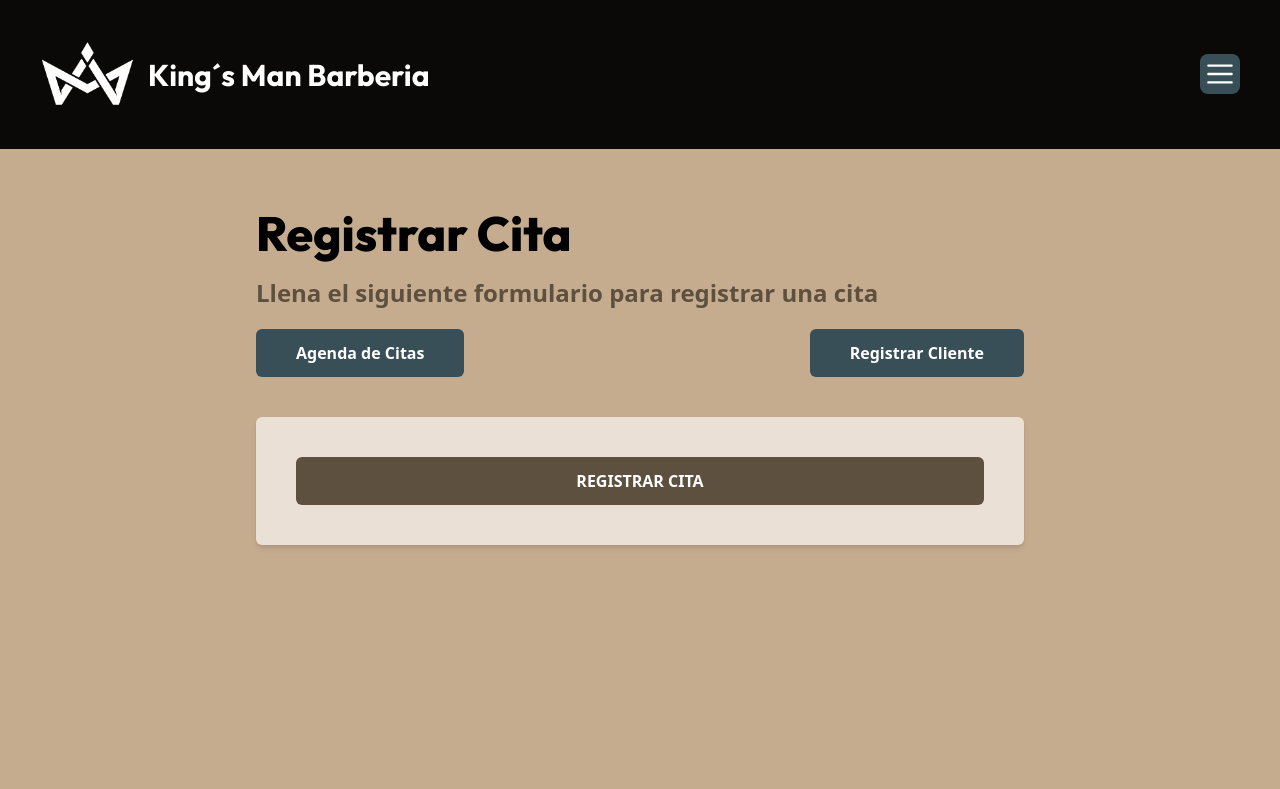
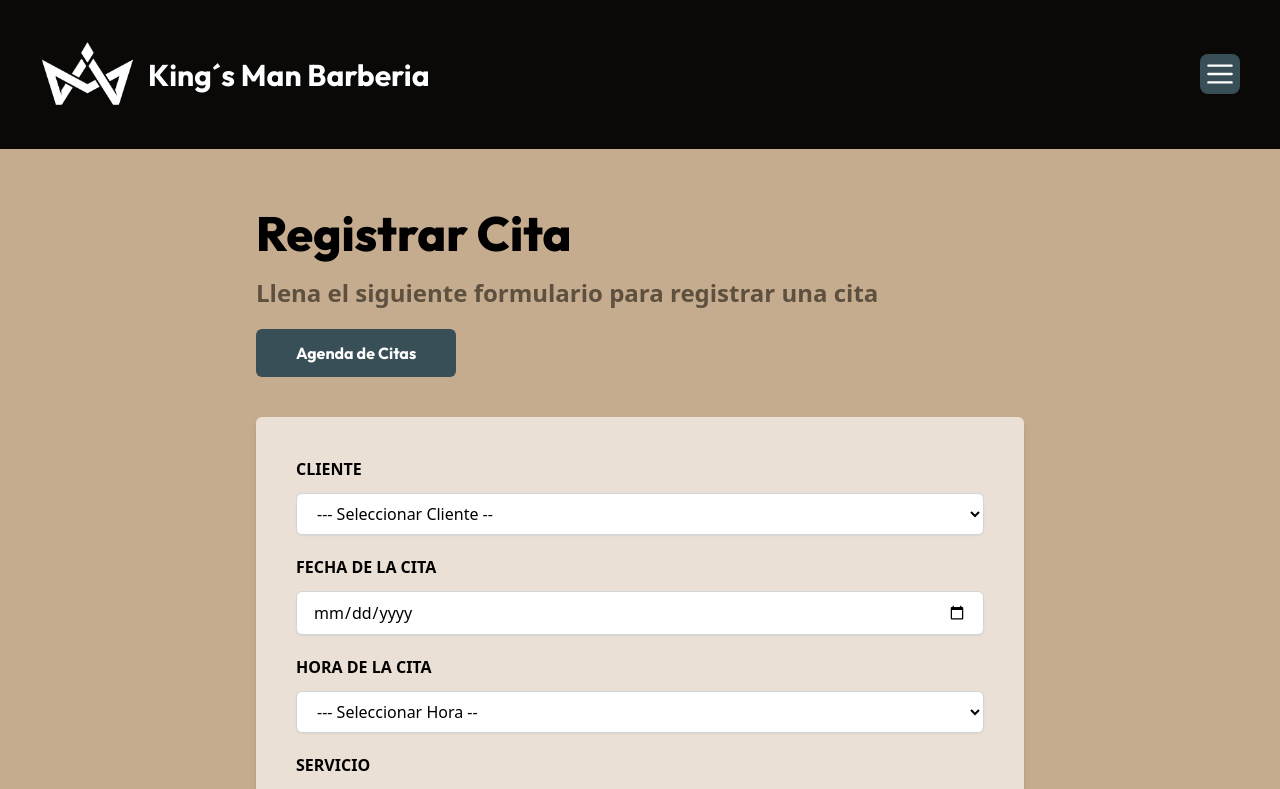
Before and after one commit to AlexEP11/gestor-citas-cliente, a React (Vite) app: page /citas/agendar in a window 1280 px wide. Shown: the top 789 px of the page. Built offline with nearby package versions, Linux system fonts and the light colour scheme.

Commit message:
Add new Appointment Form

```diff
--- /dev/null
+++ b/src/components/ErrorMessage.tsx
@@ -0,0 +1,9 @@
+import React from "react";
+
+export default function ErrorMessage({ children }: { children: React.ReactNode }) {
+    return (
+        <div className="bg-[#3F72AF] rounded-md text-white p-3 my-4 font-bold uppercase text-sm text-center ">
+            {children}
+        </div>
+    );
+}
--- /dev/null
+++ b/src/components/appointments/FormAppointment.tsx
@@ -0,0 +1,111 @@
+import { ChangeEvent, useState } from "react";
+import { FieldErrors, UseFormRegister } from "react-hook-form";
+import { formatDate } from "../../utils/formatDate";
+import ErrorMessage from "../ErrorMessage";
+
+type FormAppointmentProps = {
+    register: UseFormRegister<{
+        id_cliente: string;
+        id_servicio: string;
+        id_barbero: number;
+        fecha_inicio: string;
+        hora_inicio: string;
+        id_estado: number;
+    }>;
+    errors: FieldErrors<{
+        id_cliente: string;
+        id_servicio: string;
+        id_barbero: number;
+        fecha_inicio: string;
+        hora_inicio: string;
+        id_estado: number;
+    }>;
+};
+
+export default function FormAppointment({ register, errors }: FormAppointmentProps) {
+    const [selectedDate, setSelectedDate] = useState("");
+
+    const handleChange = (e: ChangeEvent<HTMLInputElement>) => {
+        const formattedDate = formatDate(e.target.value); // Formatear la fecha
+        console.log(formattedDate);
+        setSelectedDate(e.target.value);
+    };
+
+    return (
+        <>
+            <div className="space-y-3 mb-5 flex flex-col">
+                <label htmlFor="id_cliente" className="text-base font-bold uppercase">
+                    Cliente
+                </label>
+                <select
+                    id="id_cliente"
+                    className="block w-full px-4 py-2 bg-white border border-gray-300 rounded-md shadow-sm focus:border-transparent text-black cursor-pointer"
+                    {...register("id_cliente", {
+                        required: "Debe seleccionar un cliente",
+                    })}
+                >
+                    <option disabled value="">
+                        --- Seleccionar Cliente --
+                    </option>
+
+                    {/* Aquí va el map de opciones */}
+                </select>
+
+                {errors.id_cliente && <ErrorMessage>{errors.id_cliente.message}</ErrorMessage>}
+            </div>
+            <div className="space-y-3 mb-5 flex flex-col">
+                <label htmlFor="fecha_inicio" className="text-base font-bold uppercase">
+                    Fecha de la Cita
+                </label>
+                <input
+                    type="date"
+                    id="fecha_inicio"
+                    className="block w-full px-4 py-2 bg-white border border-gray-300 rounded-md shadow-sm focus:border-transparent text-black cursor-pointer"
+                    {...register("fecha_inicio", {
+                        required: "La fecha de cita es obligatoria",
+                    })}
+                    onChange={handleChange}
+                    value={selectedDate}
+                />
+
+                {errors.fecha_inicio && <ErrorMessage>{errors.fecha_inicio.message}</ErrorMessage>}
+            </div>
+            <div className="space-y-3 mb-5 flex flex-col">
+                <label htmlFor="hora_inicio" className="text-base font-bold uppercase">
+                    Hora de la Cita
+                </label>
+                <select
+                    id="hora_inicio"
+                    className="block w-full px-4 py-2 bg-white border border-gray-300 rounded-md shadow-sm focus:border-transparent text-black cursor-pointer"
+                    {...register("hora_inicio", {
+                        required: "Debe seleccionar una hora disponible",
+                    })}
+                >
+                    <option disabled value="">
+                        --- Seleccionar Hora --
+                    </option>
+                    {/* Aquí va el map de horas */}
+                </select>
+                {errors.hora_inicio && <ErrorMessage>{errors.hora_inicio.message}</ErrorMessage>}
+            </div>
+            <div className="space-y-3 mb-5 flex flex-col">
+                <label htmlFor="id_servicio" className="text-base font-bold uppercase">
+                    Servicio
+                </label>
+                <select
+                    id="id_servicio"
+                    className="block w-full px-4 py-2 bg-white border border-gray-300 rounded-md shadow-sm focus:border-transparent text-black cursor-pointer"
+                    {...register("id_servicio", {
+                        required: "Debe seleccionar un servicio",
+                    })}
+                >
+                    <option disabled value="">
+                        --- Seleccionar Servicio --
+                    </option>
+                    {/* Aquí va el map de servicio */}
+                </select>
+                {errors.id_servicio && <ErrorMessage>{errors.id_servicio.message}</ErrorMessage>}
+            </div>
+        </>
+    );
+}
--- a/src/layout/AppLayout.tsx
+++ b/src/layout/AppLayout.tsx
@@ -1,4 +1,4 @@
-import { Outlet } from "react-router-dom";
+import { Outlet, Link } from "react-router-dom";
 import Logo from "../components/Logo";
 import { NavMenu } from "../components/NavMenu";
 
@@ -9,16 +9,16 @@ export default function AppLayout() {
                 <div className="flex flex-col gap-7 px-2 lg:flex-row lg:gap-0 lg:px-0 items-center justify-between">
                     <div className="flex items-center gap-3 justify-center">
                         <Logo />
-                        <h2 className="font-outfit font-bold text-3xl text-white">
+                        <Link className="font-outfit font-bold text-3xl text-white" to="/">
                             King´s Man Barberia
-                        </h2>
+                        </Link>
                     </div>
 
                     <NavMenu />
                 </div>
             </header>
 
-            <main className="container max-w-screen-2xl mx-auto mt-10 p-5">
+            <main className="container max-w-screen-xl mx-auto mt-10 p-5">
                 <Outlet />
             </main>
         </>
--- a/src/routes.tsx
+++ b/src/routes.tsx
@@ -3,6 +3,7 @@ import { BrowserRouter, Routes, Route } from "react-router-dom";
 import AppLayout from "./layout/AppLayout";
 import DashboardView from "./views/DashboardView";
 import CreateAppointment from "./views/appointments/CreateAppointment";
+import CreateClient from "./views/clients/CreateClient";
 
 export default function Router() {
     return (
@@ -11,7 +12,9 @@ export default function Router() {
                 <Route element={<AppLayout />}>
                     <Route path="/" element={<DashboardView />} index /> {/* Agenda */}
                     <Route path="/citas/agendar" element={<CreateAppointment />} index />{" "}
-                    {/* Agenda */}
+                    {/* Agendar cita */}
+                    <Route path="/clientes/registrar" element={<CreateClient />} index />{" "}
+                    {/* Registrar cliente */}
                 </Route>
             </Routes>
         </BrowserRouter>
--- /dev/null
+++ b/src/utils/formatDate.ts
@@ -0,0 +1,5 @@
+// Función para formatear la fecha a YYYY/MM/DD
+export const formatDate = (date: string) => {
+    const [year, month, day] = date.split("-"); // Suponiendo que la fecha viene en formato 'YYYY-MM-DD'
+    return `${year}/${month}/${day}`;
+};
--- a/src/views/appointments/CreateAppointment.tsx
+++ b/src/views/appointments/CreateAppointment.tsx
@@ -1,18 +1,32 @@
-import { FormEvent, useState } from "react";
 import { Link } from "react-router-dom";
+import { useForm } from "react-hook-form";
+import FormAppointment from "../../components/appointments/FormAppointment";
 
 export default function CreateAppointment() {
-    const [secondForm, setSecondForm] = useState(false);
+    const initialValues = {
+        id_cliente: "",
+        id_servicio: "",
+        id_barbero: 0,
+        fecha_inicio: "",
+        hora_inicio: "",
+        id_estado: 1,
+    };
 
-    const handleSumbitClient = (e: FormEvent) => {
-        e.preventDefault();
-        setSecondForm(false);
+    // Hook de formulario para la cita
+    const {
+        register,
+        handleSubmit,
+        formState: { errors },
+    } = useForm({ defaultValues: initialValues });
+
+    const handleForm = (data: any) => {
+        console.log(data);
     };
 
     return (
         <>
             <div className="max-w-3xl mx-auto">
-                <h1 className="text-5xl font-outfit font-extrabold  text-charcoal">
+                <h1 className="text-5xl font-outfit font-extrabold text-charcoal">
                     Registrar Cita
                 </h1>
                 <p className="text-2xl mt-5 text-bronze_earth font-bold">
@@ -21,36 +35,23 @@ export default function CreateAppointment() {
 
                 <nav className="mt-5 mb-10 flex flex-col md:flex-row justify-between gap-6">
                     <Link
-                        className="bg-steelGray hover:bg-deep_teal cursor-pointer px-10 py-3 rounded-md text-white font-bold transition-colors text-center"
+                        className="bg-steelGray hover:bg-deep_teal cursor-pointer px-10 py-3 rounded-md font-outfit text-white font-bold transition-colors text-center"
                         to="/"
                     >
                         Agenda de Citas
                     </Link>
-                    <button
-                        className="border-none bg-steelGray hover:bg-deep_teal cursor-pointer px-10 py-3 rounded-md text-white font-bold transition-colors"
-                        onClick={() => setSecondForm(!secondForm)}
-                    >
-                        {secondForm ? "Cancelar" : "Registrar Cliente"}
-                    </button>
                 </nav>
 
-                {secondForm && (
-                    <form
-                        className="bg-ivory_sand shadow-md p-10 rounded-md mt-10"
-                        onSubmit={handleSumbitClient}
-                    >
-                        <input
-                            type="submit"
-                            className="w-full bg-bronze_earth p-3 font-bold text-white uppercase rounded-md cursor-pointer hover:bg-[#473c2f] transition-colors"
-                            value="Registrar Cliente"
-                        />
-                    </form>
-                )}
+                <form
+                    className="bg-ivory_sand shadow-md p-10 rounded-md mt-10"
+                    noValidate
+                    onSubmit={handleSubmit(handleForm)}
+                >
+                    <FormAppointment register={register} errors={errors} />
 
-                <form className="bg-ivory_sand shadow-md p-10 rounded-md mt-10">
                     <input
                         type="submit"
-                        className="w-full bg-bronze_earth p-3 font-bold text-white uppercase rounded-md cursor-pointer hover:bg-[#473c2f] transition-colors"
+                        className="w-full bg-bronze_earth p-3 font-bold text-white uppercase rounded-md cursor-pointer mt-3 hover:bg-[#473c2f] transition-colors"
                         value="Registrar Cita"
                     />
                 </form>
--- /dev/null
+++ b/src/views/clients/CreateClient.tsx
@@ -0,0 +1,37 @@
+import { Link } from "react-router-dom";
+
+export default function CreateClient() {
+    const defaultValuesClient = {
+        nombre: "",
+        telefono: "",
+    };
+    return (
+        <>
+            <div className="max-w-3xl mx-auto">
+                <h1 className="text-5xl font-outfit font-extrabold text-charcoal">
+                    Registrar Cliente
+                </h1>
+                <p className="text-2xl mt-5 text-bronze_earth font-bold">
+                    Llena el siguiente formulario para registrar un nuevo cliente
+                </p>
+
+                <nav className="mt-5 mb-10 flex flex-col md:flex-row justify-between gap-6">
+                    <Link
+                        className="bg-steelGray hover:bg-deep_teal cursor-pointer px-10 py-3 rounded-md font-outfit text-white font-bold transition-colors text-center"
+                        to="/"
+                    >
+                        Agenda de Citas
+                    </Link>
+                </nav>
+
+                <form className="bg-ivory_sand shadow-md p-10 rounded-md mt-10">
+                    <input
+                        type="submit"
+                        className="w-full bg-bronze_earth p-3 font-bold text-white uppercase rounded-md cursor-pointer hover:bg-[#473c2f] transition-colors"
+                        value="Registrar Cliente"
+                    />
+                </form>
+            </div>
+        </>
+    );
+}
```
Also changed, not shown: src/components/NavMenu.tsx (+10 -4 lines), src/views/DashboardView.tsx (+8 -2 lines).
